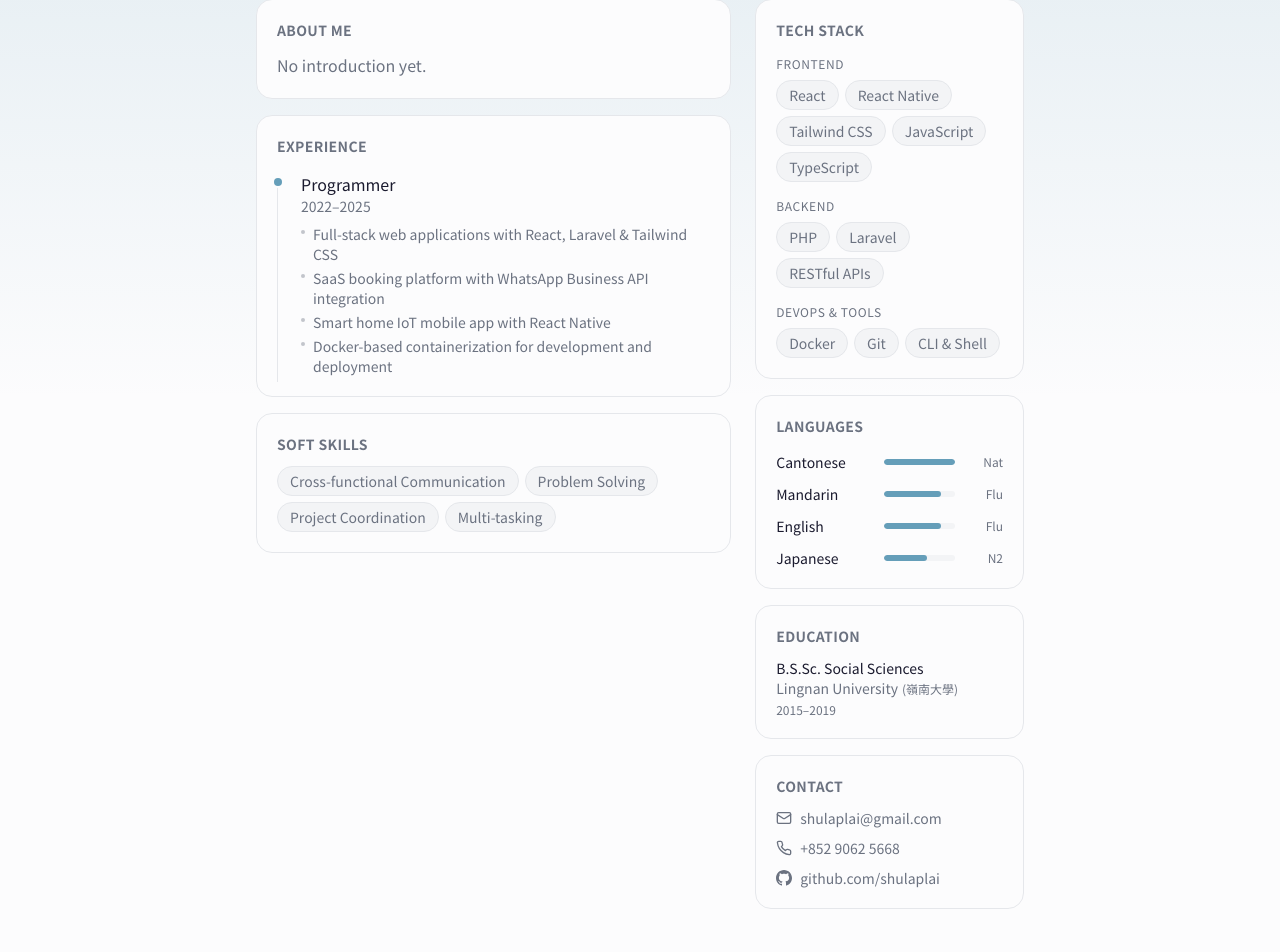
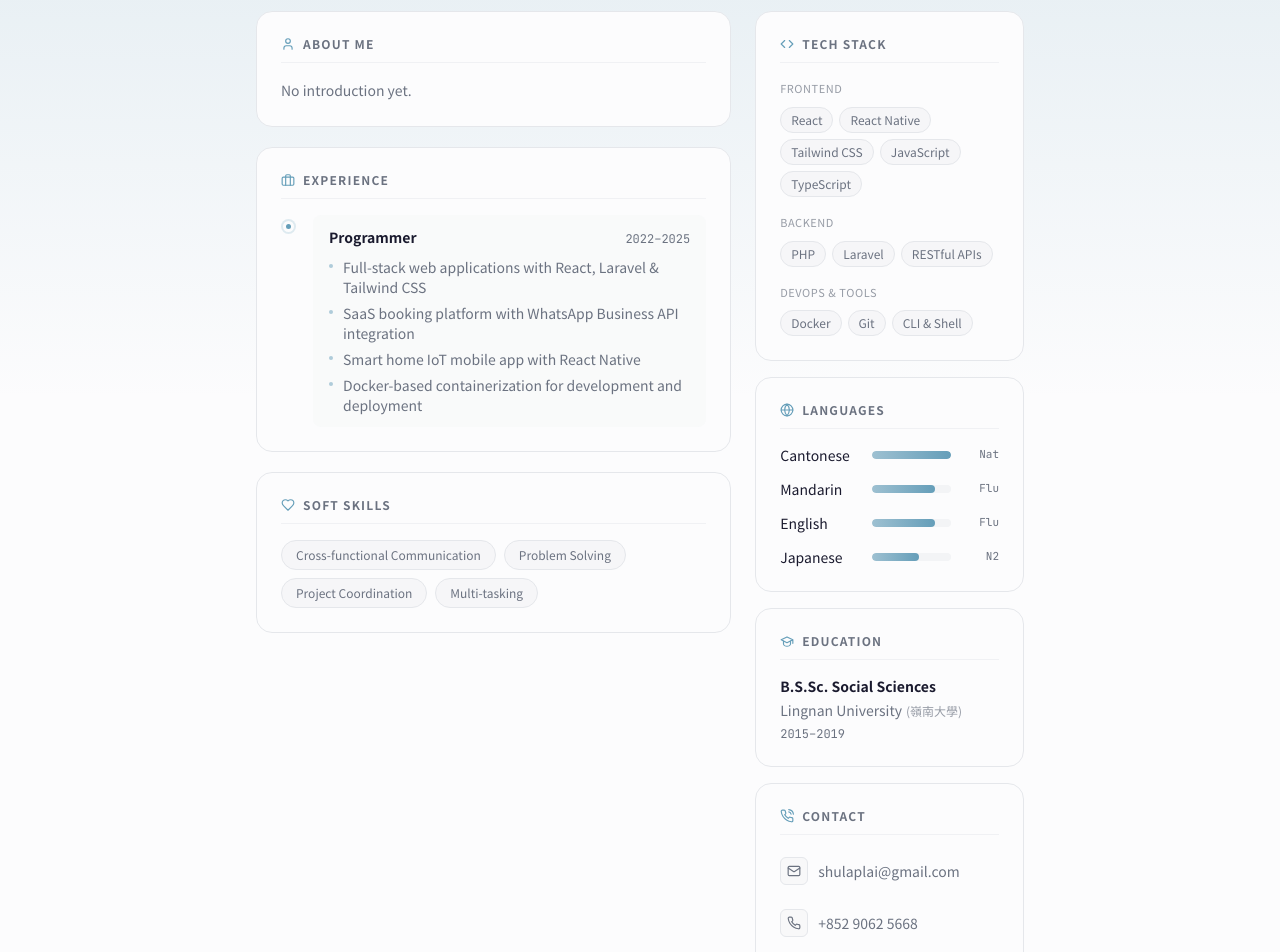
Before and after one commit to shulaplai/personal_blog_frontend_deno, a React (Vite) app: page /about in a window 1280 px wide. Shown: the part 400-1352 px from the top of the page. Built offline with nearby package versions, Linux system fonts and the light colour scheme; no server answers; a web font is replaced by a local one.

Commit message:
feat: replace Personal Blog branding with profile name, polish About page design with icons and improved visual hierarchy

```diff
--- a/src/components/public/ExperienceTimeline.jsx
+++ b/src/components/public/ExperienceTimeline.jsx
@@ -1,36 +1,83 @@
 import { profile } from '@/data/profile';
 
+// Inline SVG icons for section headers
+function UserIcon() {
+  return (
+    <svg width="14" height="14" viewBox="0 0 24 24" fill="none" stroke="currentColor" strokeWidth="2" strokeLinecap="round" strokeLinejoin="round">
+      <path d="M19 21v-2a4 4 0 0 0-4-4H9a4 4 0 0 0-4 4v2" />
+      <circle cx="12" cy="7" r="4" />
+    </svg>
+  );
+}
+
+function BriefcaseIcon() {
+  return (
+    <svg width="14" height="14" viewBox="0 0 24 24" fill="none" stroke="currentColor" strokeWidth="2" strokeLinecap="round" strokeLinejoin="round">
+      <rect width="20" height="14" x="2" y="7" rx="2" ry="2" />
+      <path d="M16 21V5a2 2 0 0 0-2-2h-4a2 2 0 0 0-2 2v16" />
+    </svg>
+  );
+}
+
+function HeartIcon() {
+  return (
+    <svg width="14" height="14" viewBox="0 0 24 24" fill="none" stroke="currentColor" strokeWidth="2" strokeLinecap="round" strokeLinejoin="round">
+      <path d="M19 14c1.49-1.46 3-3.21 3-5.5A5.5 5.5 0 0 0 16.5 3c-1.76 0-3 .5-4.5 2-1.5-1.5-2.74-2-4.5-2A5.5 5.5 0 0 0 2 8.5c0 2.3 1.5 4.05 3 5.5l7 7Z" />
+    </svg>
+  );
+}
+
+function SectionHeader({ icon, title }) {
+  return (
+    <div className="mb-4 flex items-center gap-x-2 border-b border-border/50 pb-2.5">
+      <span className="text-primary">{icon}</span>
+      <h3 className="text-xs font-semibold uppercase tracking-widest text-muted-foreground">
+        {title}
+      </h3>
+    </div>
+  );
+}
+
 export default function ExperienceTimeline() {
+  const { experience } = profile;
+
   return (
-    <div className="rounded-2xl border border-border bg-background p-5">
-      <h3 className="mb-4 text-sm font-semibold uppercase tracking-wide text-muted-foreground">
-        Experience
-      </h3>
+    <div className="rounded-2xl border border-border bg-background p-6 transition-shadow hover:shadow-sm">
+      <SectionHeader icon={<BriefcaseIcon />} title="Experience" />
+
       <div className="relative">
-        {profile.experience.map((exp, i) => (
+        {experience.map((exp, i) => (
           <div
             key={i}
-            className={`relative pl-6 ${
-              i < profile.experience.length - 1 ? 'mb-6 pb-2' : ''
+            className={`relative pl-8 ${
+              i < experience.length - 1 ? 'mb-6 pb-4' : ''
             }`}
           >
-            {/* Vertical line */}
-            <div className="absolute left-0 top-1.5 h-full w-px bg-border" />
+            {/* Vertical line — only between items */}
+            {i < experience.length - 1 && (
+              <div className="absolute left-[7px] top-3 h-[calc(100%+8px)] w-px bg-border" />
+            )}
 
-            {/* Dot */}
-            <div className="absolute left-[-3.5px] top-1.5 size-2 rounded-full bg-primary ring-2 ring-background" />
+            {/* Outer ring + inner dot */}
+            <div className="absolute left-0 top-1 flex size-[15px] items-center justify-center rounded-full border-2 border-primary/20 bg-background">
+              <div className="size-[5px] rounded-full bg-primary" />
+            </div>
 
             {/* Content */}
-            <h4 className="text-base font-medium text-foreground">{exp.role}</h4>
-            <p className="mb-2 text-sm text-muted-foreground">{exp.period}</p>
-            <ul className="flex flex-col gap-y-1">
-              {exp.highlights.map((item, j) => (
-                <li key={j} className="flex items-start gap-x-2 text-sm text-muted-foreground">
-                  <span className="mt-1.5 block size-1 shrink-0 rounded-full bg-muted-foreground/40" />
-                  <span>{item}</span>
-                </li>
-              ))}
-            </ul>
+            <div className="rounded-lg bg-muted/40 px-4 py-3">
+              <div className="flex flex-wrap items-baseline justify-between gap-x-3 gap-y-0.5">
+                <h4 className="text-sm font-semibold text-foreground">{exp.role}</h4>
+                <span className="font-mono text-xs text-muted-foreground">{exp.period}</span>
+              </div>
+              <ul className="mt-2.5 flex flex-col gap-y-1.5">
+                {exp.highlights.map((item, j) => (
+                  <li key={j} className="flex items-start gap-x-2.5 text-sm text-muted-foreground">
+                    <span className="mt-[7px] block size-1 shrink-0 rounded-full bg-primary/50" />
+                    <span>{item}</span>
+                  </li>
+                ))}
+              </ul>
+            </div>
           </div>
         ))}
       </div>
--- a/src/components/public/LanguageBadges.jsx
+++ b/src/components/public/LanguageBadges.jsx
@@ -6,23 +6,42 @@ const LEVEL_WIDTH = {
   'JLPT N2': 'w-3/5',
 };
 
+function GlobeIcon() {
+  return (
+    <svg width="14" height="14" viewBox="0 0 24 24" fill="none" stroke="currentColor" strokeWidth="2" strokeLinecap="round" strokeLinejoin="round">
+      <circle cx="12" cy="12" r="10" />
+      <line x1="2" x2="22" y1="12" y2="12" />
+      <path d="M12 2a15.3 15.3 0 0 1 4 10 15.3 15.3 0 0 1-4 10 15.3 15.3 0 0 1-4-10 15.3 15.3 0 0 1 4-10z" />
+    </svg>
+  );
+}
+
+function SectionHeader({ icon, title }) {
+  return (
+    <div className="mb-4 flex items-center gap-x-2 border-b border-border/50 pb-2.5">
+      <span className="text-primary">{icon}</span>
+      <h3 className="text-xs font-semibold uppercase tracking-widest text-muted-foreground">
+        {title}
+      </h3>
+    </div>
+  );
+}
+
 export default function LanguageBadges() {
   return (
-    <div className="rounded-2xl border border-border bg-background p-5">
-      <h3 className="mb-4 text-sm font-semibold uppercase tracking-wide text-muted-foreground">
-        Languages
-      </h3>
-      <div className="flex flex-col gap-y-3">
+    <div className="rounded-2xl border border-border bg-background p-6 transition-shadow hover:shadow-sm">
+      <SectionHeader icon={<GlobeIcon />} title="Languages" />
+      <div className="flex flex-col gap-y-3.5">
         {profile.languages.map((lang) => (
-          <div key={lang.name} className="flex items-center justify-between gap-x-3">
-            <span className="w-24 shrink-0 text-sm text-foreground">{lang.name}</span>
+          <div key={lang.name} className="flex items-center gap-x-3">
+            <span className="w-20 shrink-0 text-sm font-medium text-foreground">{lang.name}</span>
             <div className="flex flex-1 items-center gap-x-2">
-              <div className="h-1.5 flex-1 overflow-hidden rounded-full bg-muted">
+              <div className="h-2 flex-1 overflow-hidden rounded-full bg-muted">
                 <div
-                  className={`h-full rounded-full bg-primary ${LEVEL_WIDTH[lang.level] || 'w-1/2'}`}
+                  className={`h-full rounded-full bg-gradient-to-r from-primary/60 to-primary transition-all ${LEVEL_WIDTH[lang.level] || 'w-1/2'}`}
                 />
               </div>
-              <span className="w-10 text-right text-xs text-muted-foreground">
+              <span className="w-10 text-right font-mono text-[11px] tabular-nums text-muted-foreground">
                 {lang.level === 'JLPT N2' ? 'N2' : lang.level.slice(0, 3)}
               </span>
             </div>
--- a/src/components/public/ProfileSidebar.jsx
+++ b/src/components/public/ProfileSidebar.jsx
@@ -4,7 +4,7 @@ import LanguageBadges from './LanguageBadges';
 
 function MailIcon() {
   return (
-    <svg width="16" height="16" viewBox="0 0 24 24" fill="none" stroke="currentColor" strokeWidth="2" strokeLinecap="round" strokeLinejoin="round">
+    <svg width="14" height="14" viewBox="0 0 24 24" fill="none" stroke="currentColor" strokeWidth="2" strokeLinecap="round" strokeLinejoin="round">
       <rect width="20" height="16" x="2" y="4" rx="2" />
       <path d="m22 7-8.97 5.7a1.94 1.94 0 0 1-2.06 0L2 7" />
     </svg>
@@ -13,7 +13,7 @@ function MailIcon() {
 
 function PhoneIcon() {
   return (
-    <svg width="16" height="16" viewBox="0 0 24 24" fill="none" stroke="currentColor" strokeWidth="2" strokeLinecap="round" strokeLinejoin="round">
+    <svg width="14" height="14" viewBox="0 0 24 24" fill="none" stroke="currentColor" strokeWidth="2" strokeLinecap="round" strokeLinejoin="round">
       <path d="M22 16.92v3a2 2 0 0 1-2.18 2 19.79 19.79 0 0 1-8.63-3.07 19.5 19.5 0 0 1-6-6 19.79 19.79 0 0 1-3.07-8.67A2 2 0 0 1 4.11 2h3a2 2 0 0 1 2 1.72 12.84 12.84 0 0 0 .7 2.81 2 2 0 0 1-.45 2.11L8.09 9.91a16 16 0 0 0 6 6l1.27-1.27a2 2 0 0 1 2.11-.45 12.84 12.84 0 0 0 2.81.7A2 2 0 0 1 22 16.92z" />
     </svg>
   );
@@ -21,9 +21,37 @@ function PhoneIcon() {
 
 function GitHubIcon() {
   return (
-    <svg width="16" height="16" viewBox="0 0 24 24" fill="currentColor">
+    <svg width="14" height="14" viewBox="0 0 24 24" fill="currentColor">
       <path d="M12 0c-6.626 0-12 5.373-12 12 0 5.302 3.438 9.8 8.207 11.387.599.111.793-.261.793-.577v-2.234c-3.338.726-4.033-1.416-4.033-1.416-.546-1.387-1.333-1.756-1.333-1.756-1.089-.745.083-.729.083-.729 1.205.084 1.839 1.237 1.839 1.237 1.07 1.834 2.807 1.304 3.492.997.107-.775.418-1.305.762-1.604-2.665-.305-5.467-1.334-5.467-5.931 0-1.311.469-2.381 1.236-3.221-.124-.303-.535-1.524.117-3.176 0 0 1.008-.322 3.301 1.23.957-.266 1.983-.399 3.003-.404 1.02.005 2.047.138 3.006.404 2.291-1.552 3.297-1.23 3.297-1.23.653 1.653.242 2.874.118 3.176.77.84 1.235 1.911 1.235 3.221 0 4.609-2.807 5.624-5.479 5.921.43.372.823 1.102.823 2.222v3.293c0 .319.192.694.801.576 4.765-1.589 8.199-6.086 8.199-11.386 0-6.627-5.373-12-12-12z" />
     </svg>
+  );
+}
+
+function GraduationIcon() {
+  return (
+    <svg width="14" height="14" viewBox="0 0 24 24" fill="none" stroke="currentColor" strokeWidth="2" strokeLinecap="round" strokeLinejoin="round">
+      <path d="M22 10v6M2 10l10-5 10 5-10 5z" />
+      <path d="M6 12v5c0 2 3 4 6 4s6-2 6-4v-5" />
+    </svg>
+  );
+}
+
+function ContactIcon() {
+  return (
+    <svg width="14" height="14" viewBox="0 0 24 24" fill="none" stroke="currentColor" strokeWidth="2" strokeLinecap="round" strokeLinejoin="round">
+      <path d="M15.05 5A5 5 0 0 1 19 8.95M15.05 1A9 9 0 0 1 23 8.94m-1 7.98v3a2 2 0 0 1-2.18 2 19.79 19.79 0 0 1-8.63-3.07 19.5 19.5 0 0 1-6-6 19.79 19.79 0 0 1-3.07-8.67A2 2 0 0 1 4.11 2h3a2 2 0 0 1 2 1.72 12.84 12.84 0 0 0 .7 2.81 2 2 0 0 1-.45 2.11L8.09 9.91a16 16 0 0 0 6 6l1.27-1.27a2 2 0 0 1 2.11-.45 12.84 12.84 0 0 0 2.81.7A2 2 0 0 1 22 16.92z" />
+    </svg>
+  );
+}
+
+function SectionHeader({ icon, title }) {
+  return (
+    <div className="mb-4 flex items-center gap-x-2 border-b border-border/50 pb-2.5">
+      <span className="text-primary">{icon}</span>
+      <h3 className="text-xs font-semibold uppercase tracking-widest text-muted-foreground">
+        {title}
+      </h3>
+    </div>
   );
 }
 
@@ -31,51 +59,54 @@ export default function ProfileSidebar() {
   return (
     <div className="flex flex-col gap-y-4">
       <TechStackBadges />
+
       <LanguageBadges />
 
       {/* Education */}
-      <div className="rounded-2xl border border-border bg-background p-5">
-        <h3 className="mb-3 text-sm font-semibold uppercase tracking-wide text-muted-foreground">
-          Education
-        </h3>
-        <p className="text-sm font-medium text-foreground">{profile.education.degree}</p>
-        <p className="text-sm text-muted-foreground">
+      <div className="rounded-2xl border border-border bg-background p-6 transition-shadow hover:shadow-sm">
+        <SectionHeader icon={<GraduationIcon />} title="Education" />
+        <p className="text-sm font-semibold text-foreground">{profile.education.degree}</p>
+        <p className="mt-1 text-sm text-muted-foreground">
           {profile.education.school}
           {profile.education.schoolZh && (
-            <span className="ml-1 text-xs">({profile.education.schoolZh})</span>
+            <span className="ml-1 text-xs opacity-70">({profile.education.schoolZh})</span>
           )}
         </p>
-        <p className="mt-1 text-xs text-muted-foreground">{profile.education.period}</p>
+        <p className="mt-1.5 font-mono text-xs text-muted-foreground">{profile.education.period}</p>
       </div>
 
       {/* Contact */}
-      <div className="rounded-2xl border border-border bg-background p-5">
-        <h3 className="mb-3 text-sm font-semibold uppercase tracking-wide text-muted-foreground">
-          Contact
-        </h3>
-        <div className="flex flex-col gap-y-2.5">
+      <div className="rounded-2xl border border-border bg-background p-6 transition-shadow hover:shadow-sm">
+        <SectionHeader icon={<ContactIcon />} title="Contact" />
+        <div className="flex flex-col gap-y-3">
           <a
             href={`mailto:${profile.email}`}
-            className="inline-flex items-center gap-x-2 text-sm text-muted-foreground no-underline transition-colors hover:text-primary"
+            className="inline-flex items-center gap-x-2.5 rounded-lg px-2 py-1.5 -mx-2 text-sm text-muted-foreground no-underline transition-colors hover:bg-muted hover:text-primary"
           >
-            <MailIcon />
-            <span>{profile.email}</span>
+            <span className="flex size-7 items-center justify-center rounded-md border border-border bg-muted/50">
+              <MailIcon />
+            </span>
+            <span className="truncate">{profile.email}</span>
           </a>
           <a
             href={`tel:${profile.phone}`}
-            className="inline-flex items-center gap-x-2 text-sm text-muted-foreground no-underline transition-colors hover:text-primary"
+            className="inline-flex items-center gap-x-2.5 rounded-lg px-2 py-1.5 -mx-2 text-sm text-muted-foreground no-underline transition-colors hover:bg-muted hover:text-primary"
           >
-            <PhoneIcon />
+            <span className="flex size-7 items-center justify-center rounded-md border border-border bg-muted/50">
+              <PhoneIcon />
+            </span>
             <span>{profile.phone}</span>
           </a>
           <a
             href={`https://${profile.github}`}
             target="_blank"
             rel="noopener noreferrer"
-            className="inline-flex items-center gap-x-2 text-sm text-muted-foreground no-underline transition-colors hover:text-primary"
+            className="inline-flex items-center gap-x-2.5 rounded-lg px-2 py-1.5 -mx-2 text-sm text-muted-foreground no-underline transition-colors hover:bg-muted hover:text-primary"
           >
-            <GitHubIcon />
-            <span>{profile.github}</span>
+            <span className="flex size-7 items-center justify-center rounded-md border border-border bg-muted/50">
+              <GitHubIcon />
+            </span>
+            <span className="truncate">{profile.github}</span>
           </a>
         </div>
       </div>
--- a/src/components/public/TechStackBadges.jsx
+++ b/src/components/public/TechStackBadges.jsx
@@ -6,23 +6,41 @@ const CATEGORY_LABELS = {
   devops: 'DevOps & Tools',
 };
 
+function CodeIcon() {
+  return (
+    <svg width="14" height="14" viewBox="0 0 24 24" fill="none" stroke="currentColor" strokeWidth="2" strokeLinecap="round" strokeLinejoin="round">
+      <polyline points="16 18 22 12 16 6" />
+      <polyline points="8 6 2 12 8 18" />
+    </svg>
+  );
+}
+
+function SectionHeader({ icon, title }) {
+  return (
+    <div className="mb-4 flex items-center gap-x-2 border-b border-border/50 pb-2.5">
+      <span className="text-primary">{icon}</span>
+      <h3 className="text-xs font-semibold uppercase tracking-widest text-muted-foreground">
+        {title}
+      </h3>
+    </div>
+  );
+}
+
 export default function TechStackBadges() {
   return (
-    <div className="rounded-2xl border border-border bg-background p-5">
-      <h3 className="mb-4 text-sm font-semibold uppercase tracking-wide text-muted-foreground">
-        Tech Stack
-      </h3>
+    <div className="rounded-2xl border border-border bg-background p-6 transition-shadow hover:shadow-sm">
+      <SectionHeader icon={<CodeIcon />} title="Tech Stack" />
       <div className="flex flex-col gap-y-4">
         {Object.entries(profile.techStack).map(([category, skills]) => (
           <div key={category}>
-            <p className="mb-2 text-xs font-medium uppercase tracking-wider text-muted-foreground">
+            <p className="mb-2 text-[11px] font-medium uppercase tracking-wider text-muted-foreground/70">
               {CATEGORY_LABELS[category] || category}
             </p>
             <div className="flex flex-wrap gap-1.5">
               {skills.map((skill) => (
                 <span
                   key={skill}
-                  className="rounded-full border border-border bg-muted px-3 py-1 text-sm text-muted-foreground transition-colors hover:border-primary/30 hover:text-foreground"
+                  className="rounded-full border border-border bg-muted/60 px-2.5 py-1 text-xs text-muted-foreground transition-all hover:border-primary/30 hover:bg-primary-foreground hover:text-foreground"
                 >
                   {skill}
                 </span>
--- a/src/layouts/PublicLayout.jsx
+++ b/src/layouts/PublicLayout.jsx
@@ -4,6 +4,7 @@ import { useAppDispatch, useAppSelector } from '@/store/hooks';
 import { fetchPublicSettings } from '@/store/slices/publicSettingsSlice';
 import { useDarkMode } from '@/context/ThemeContext';
 import { GitHubIcon, SunIcon, MoonIcon, MenuIcon, CloseIcon } from '@/components/public/Icons';
+import { profile } from '@/data/profile';
 
 const NAV_ITEMS = [
   { label: 'Home', path: '/' },
@@ -37,7 +38,7 @@ export default function PublicLayout({ children }) {
     setMenuOpen(false);
   }, [location.pathname]);
 
-  const siteName = settings.site_name || 'Personal Blog';
+  const siteName = settings.site_name || profile.name;
   const githubUrl = settings.social_github || 'https://github.com';
   const isActive = useCallback((path) => location.pathname === path, [location.pathname]);
 
--- a/src/pages/public/AboutPage.jsx
+++ b/src/pages/public/AboutPage.jsx
@@ -5,6 +5,34 @@ import { useDocumentTitle } from '@/utils/useDocumentTitle';
 import { profile } from '@/data/profile';
 import ExperienceTimeline from '@/components/public/ExperienceTimeline';
 import ProfileSidebar from '@/components/public/ProfileSidebar';
+
+function UserIcon() {
+  return (
+    <svg width="14" height="14" viewBox="0 0 24 24" fill="none" stroke="currentColor" strokeWidth="2" strokeLinecap="round" strokeLinejoin="round">
+      <path d="M19 21v-2a4 4 0 0 0-4-4H9a4 4 0 0 0-4 4v2" />
+      <circle cx="12" cy="7" r="4" />
+    </svg>
+  );
+}
+
+function HeartIcon() {
+  return (
+    <svg width="14" height="14" viewBox="0 0 24 24" fill="none" stroke="currentColor" strokeWidth="2" strokeLinecap="round" strokeLinejoin="round">
+      <path d="M19 14c1.49-1.46 3-3.21 3-5.5A5.5 5.5 0 0 0 16.5 3c-1.76 0-3 .5-4.5 2-1.5-1.5-2.74-2-4.5-2A5.5 5.5 0 0 0 2 8.5c0 2.3 1.5 4.05 3 5.5l7 7Z" />
+    </svg>
+  );
+}
+
+function SectionHeader({ icon, title }) {
+  return (
+    <div className="mb-4 flex items-center gap-x-2 border-b border-border/50 pb-2.5">
+      <span className="text-primary">{icon}</span>
+      <h3 className="text-xs font-semibold uppercase tracking-widest text-muted-foreground">
+        {title}
+      </h3>
+    </div>
+  );
+}
 
 export default function AboutPage() {
   const dispatch = useAppDispatch();
@@ -18,32 +46,34 @@ export default function AboutPage() {
   }, [dispatch]);
 
   return (
-    <div className="animate-fade-in mx-auto py-16">
+    <div className="animate-fade-in mx-auto py-12 sm:py-16">
       {/* Page header */}
-      <div className="mb-8 text-center">
-        <div className="mx-auto mb-4 flex size-28 items-center justify-center rounded-full border border-border bg-muted text-3xl font-bold text-muted-foreground">
-          {profile.name.charAt(0)}
+      <div className="mb-10 text-center">
+        {/* Avatar with subtle ring decoration */}
+        <div className="relative mx-auto mb-5 inline-flex">
+          <div className="absolute -inset-1.5 rounded-full bg-primary/10 blur-sm" />
+          <div className="relative flex size-28 items-center justify-center rounded-full border-2 border-border bg-muted text-3xl font-bold text-muted-foreground ring-4 ring-background">
+            {profile.name.charAt(0)}
+          </div>
         </div>
-        <h1 className="text-3xl font-bold text-foreground">
+        <h1 className="text-3xl font-bold tracking-tight text-foreground">
           {profile.name}
           {profile.nameZh && (
-            <span className="ml-2 text-xl font-normal text-muted-foreground">
+            <span className="ml-2.5 text-xl font-normal text-muted-foreground">
               · {profile.nameZh}
             </span>
           )}
         </h1>
-        <p className="mt-1 text-base text-muted-foreground">{profile.title}</p>
+        <p className="mt-2 text-sm font-medium text-muted-foreground">{profile.title}</p>
       </div>
 
       {/* Split layout */}
-      <div className="flex flex-col gap-y-6 md:flex-row md:gap-x-6">
+      <div className="flex flex-col gap-y-5 md:flex-row md:gap-x-6">
         {/* Left column */}
-        <div className="flex flex-1 flex-col gap-y-4 md:w-[65%]">
+        <div className="flex flex-1 flex-col gap-y-5 md:w-[65%]">
           {/* About Me */}
-          <div className="rounded-2xl border border-border bg-background p-5">
-            <h3 className="mb-3 text-sm font-semibold uppercase tracking-wide text-muted-foreground">
-              About Me
-            </h3>
+          <div className="rounded-2xl border border-border bg-background p-6 transition-shadow hover:shadow-sm">
+            <SectionHeader icon={<UserIcon />} title="About Me" />
             {status === 'loading' ? (
               <div className="space-y-3">
                 <div className="h-4 w-full animate-pulse rounded bg-muted" />
@@ -51,7 +81,7 @@ export default function AboutPage() {
                 <div className="h-4 w-4/6 animate-pulse rounded bg-muted" />
               </div>
             ) : (
-              <p className="whitespace-pre-wrap leading-relaxed text-muted-foreground">
+              <p className="whitespace-pre-wrap leading-relaxed text-sm text-muted-foreground">
                 {settings.about_me || 'No introduction yet.'}
               </p>
             )}
@@ -61,15 +91,13 @@ export default function AboutPage() {
           <ExperienceTimeline />
 
           {/* Soft Skills */}
-          <div className="rounded-2xl border border-border bg-background p-5">
-            <h3 className="mb-3 text-sm font-semibold uppercase tracking-wide text-muted-foreground">
-              Soft Skills
-            </h3>
-            <div className="flex flex-wrap gap-1.5">
+          <div className="rounded-2xl border border-border bg-background p-6 transition-shadow hover:shadow-sm">
+            <SectionHeader icon={<HeartIcon />} title="Soft Skills" />
+            <div className="flex flex-wrap gap-2">
               {profile.softSkills.map((skill) => (
                 <span
                   key={skill}
-                  className="rounded-full border border-border bg-muted px-3 py-1 text-sm text-muted-foreground"
+                  className="rounded-full border border-border bg-muted/60 px-3.5 py-1.5 text-xs font-medium text-muted-foreground transition-all hover:border-primary/30 hover:bg-primary-foreground hover:text-foreground"
                 >
                   {skill}
                 </span>
--- a/src/utils/useDocumentTitle.js
+++ b/src/utils/useDocumentTitle.js
@@ -1,6 +1,7 @@
 import { useEffect } from 'react';
+import { profile } from '@/data/profile';
 
-const BASE_TITLE = 'Personal Blog';
+const BASE_TITLE = profile.name;
 
 /**
  * Sets the document title. Restores the base title on unmount.
```
Also changed, not shown: src/components/public/ProfileHero.jsx (+19 -13 lines).
